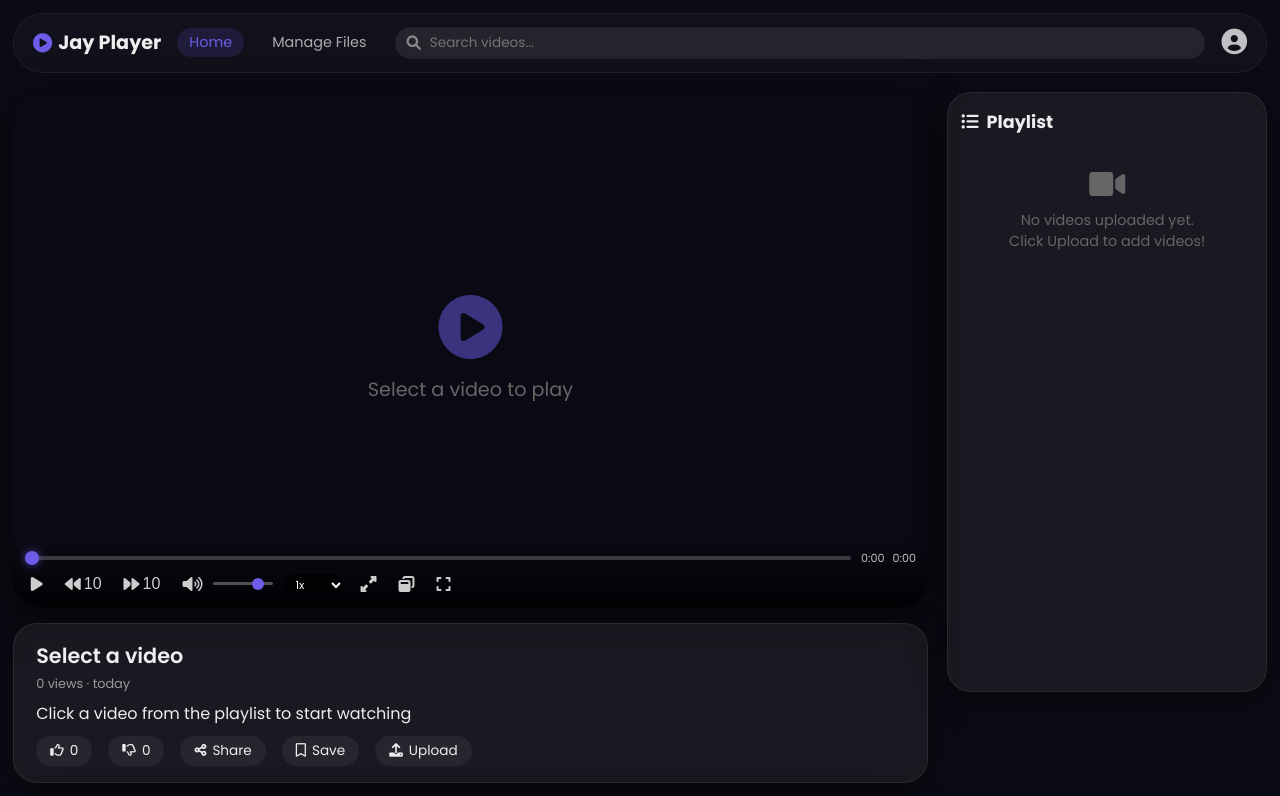
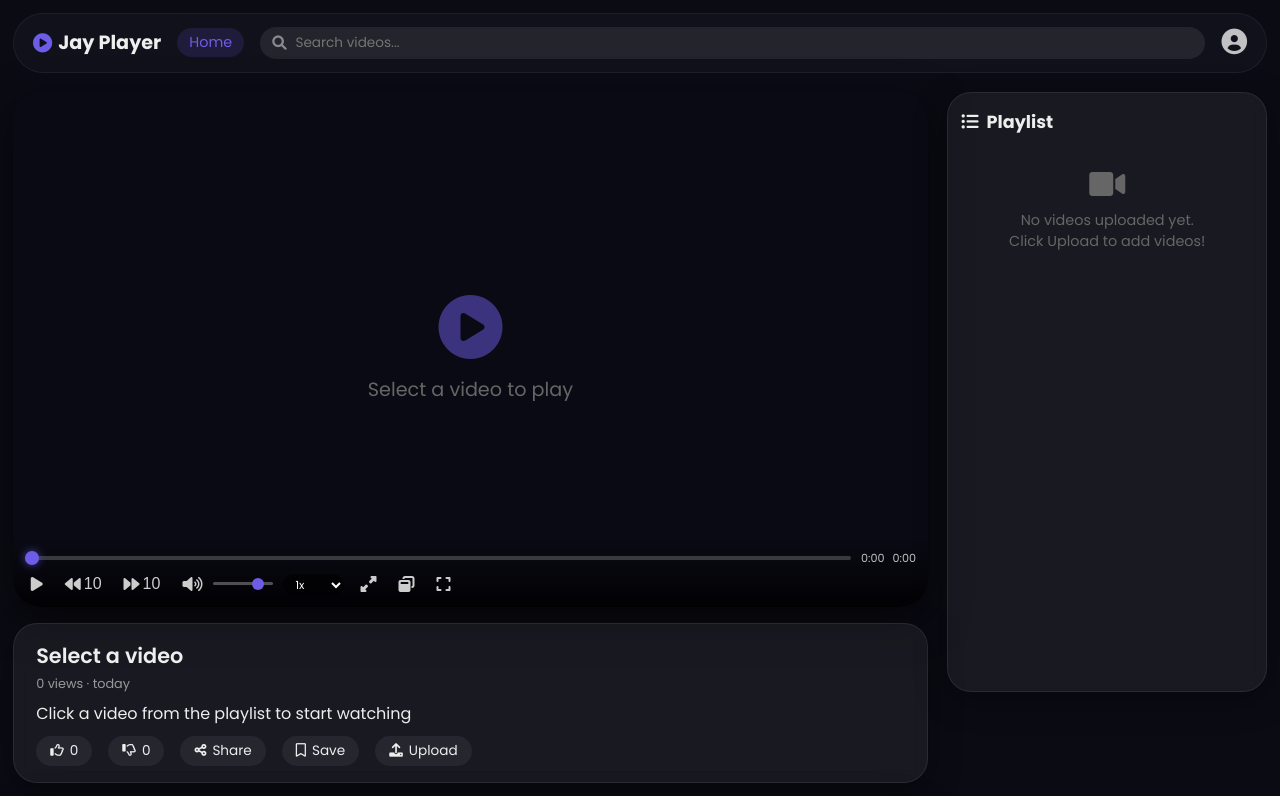
Before and after one commit to jaineki/vupm, a website: page public/index.html in a window 1280 px wide. Shown: the top 796 px of the page. Drawn offline with Linux system fonts and the light colour scheme; no server answers.

Commit message:
Update index.html

```diff
--- a/public/index.html
+++ b/public/index.html
@@ -709,7 +709,6 @@
             <div class="logo"><i class="fas fa-play-circle"></i>Jay Player</div>
             <nav class="nav-menu">
                 <a href="/" class="active">Home</a>
-                <a href="/rename.html">Manage Files</a>
             </nav>
             <div class="search-wrapper"><i class="fas fa-search"></i><input type="text" id="searchInput" placeholder="Search videos..." /></div>
             <div class="user-profile"><i class="fas fa-user-circle"></i></div>
@@ -1474,4 +1473,4 @@
         })();
     </script>
 </body>
-                                </html>
+    </html>
```
